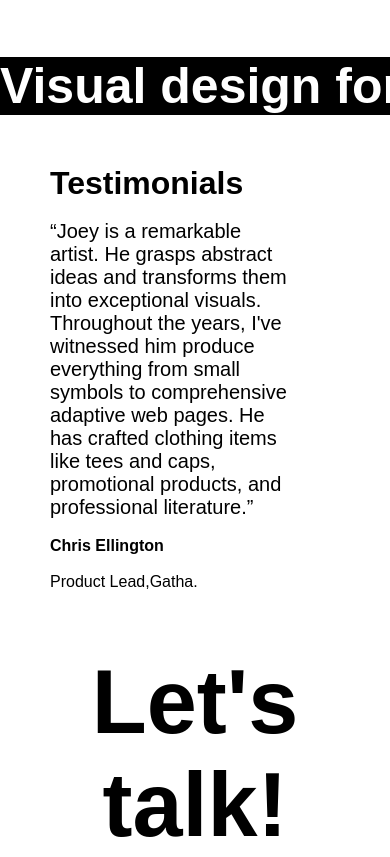
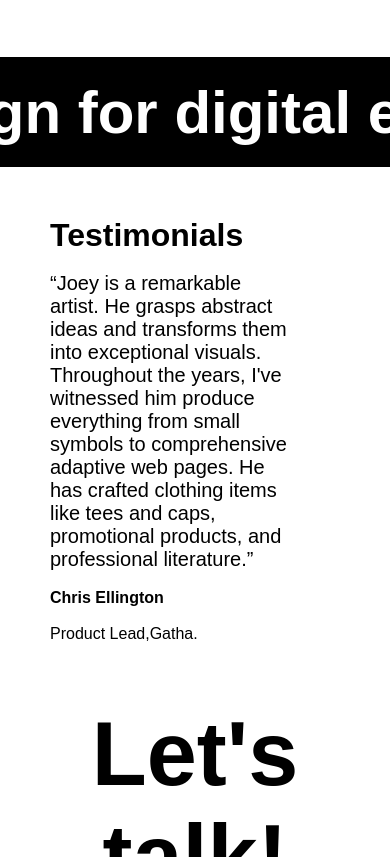
Before and after one commit to Antonio89743/A-Few-Simple-and-Reactive-Sites, a plain HTML site: page Responsive design 1/index.html in a window 390 px wide. Shown: the part 3470-4327 px from the top of the page. Drawn offline with Linux system fonts and the light colour scheme.

Commit message:
-fix: folder hierarchy, fix: Responsive design 1 tagline text overflow

```diff
--- a/style.css
+++ b/First-HTML-CSS-Task/style.css
@@ -47,8 +47,6 @@ header{
 .text-href:hover{
     color: purple;
 }
-
-
 
 #image-and-table{
     background-color: gray;
--- a/Responsive design 1/style.css
+++ b/Responsive design 1/style.css
@@ -148,15 +148,13 @@ header {
     overflow: hidden;
     text-align: center;
     width: 100%;
+    height: 110px;
 }
 
 .tagline > h1 {
-    font-size: 50px;
+    font-size: 60px;
     text-align: center;
-    overflow: hidden;
-    text-overflow: clip;
     white-space: nowrap;
-    justify-content: center;
     position: relative;
 }
 
@@ -224,7 +222,6 @@ header {
 .footer-flex-container {
     display: flex;
     flex-direction: row;
-
 }
 
 .footer-flex-container > p{
@@ -235,7 +232,6 @@ header {
     display: flex;
     flex-direction: row;
     margin-left: auto;
-
 }
 
 .footer-flex-container-end > a {
```
Also changed, not shown: First-HTML-CSS-Task/index.html (renamed from index.html).
